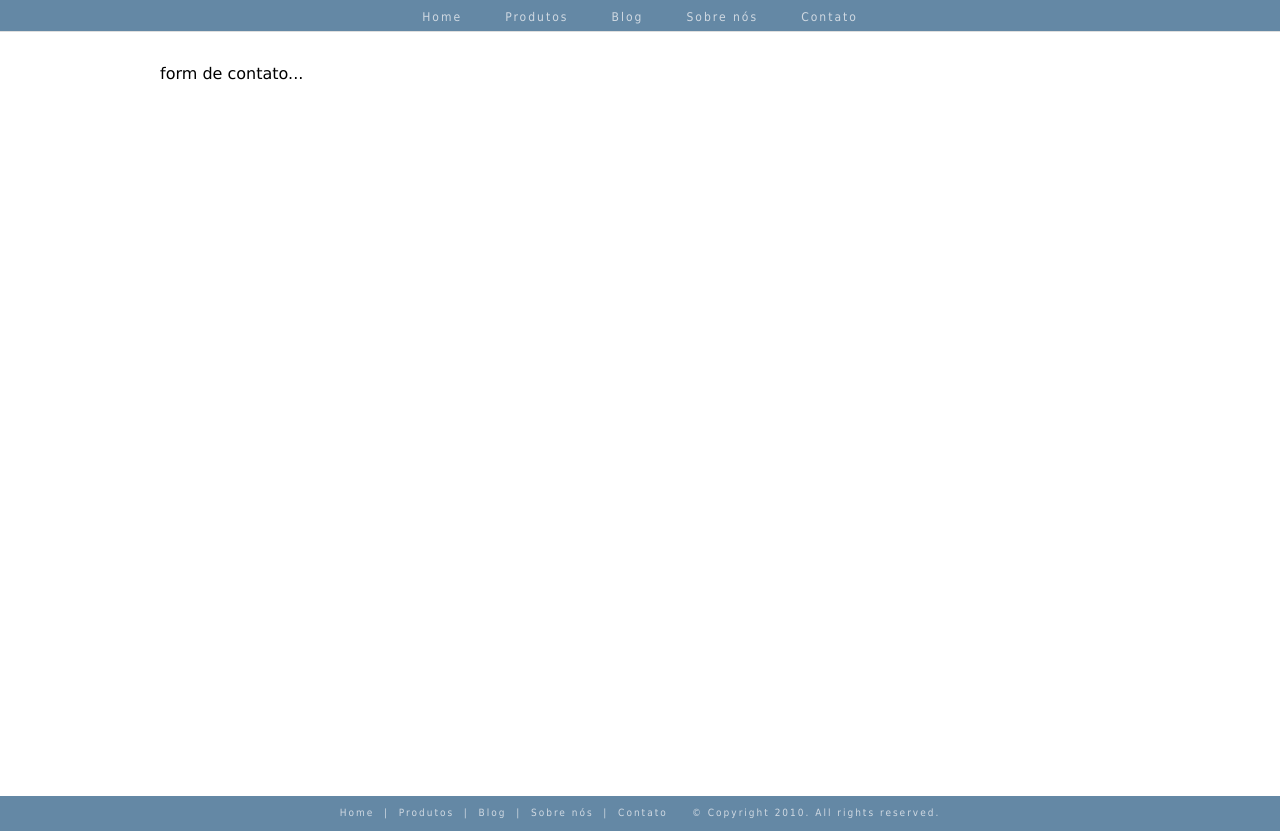
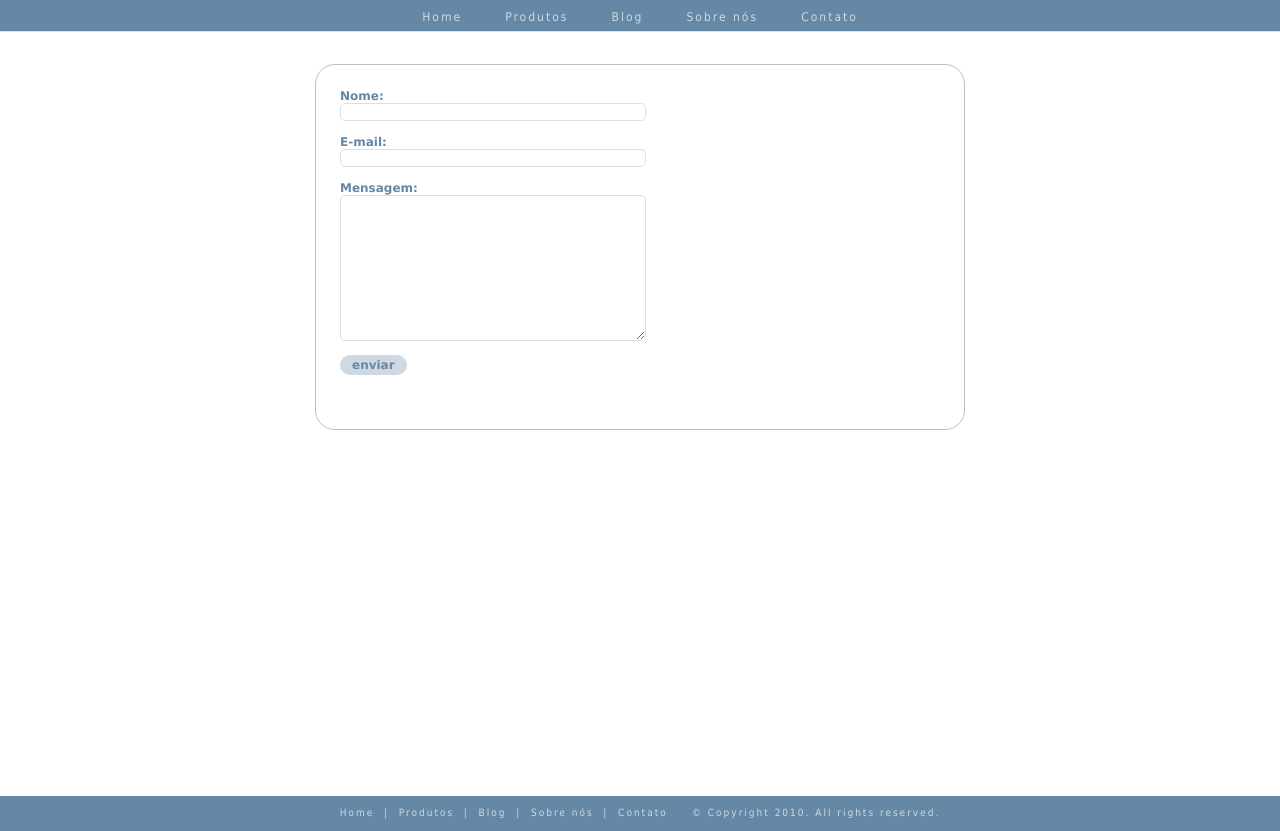
Before and after one commit to agassner/organizadores, a Django app: page /contato in a window 1280 px wide. Shown: the part 90-921 px from the top of the page. Run offline with Django 3.2, Linux system fonts and the light colour scheme; data comes from the database, SQL or seed files in the repository.

Commit message:
Added the contact page.

```diff
--- a/organizadores/media/css/style.css
+++ b/organizadores/media/css/style.css
@@ -5,7 +5,7 @@ html {
     margin: 0 0 0 0;
 }
 body {
-    font-family: "Lucida Grande", Verdana, Arial, "Bitstream Vera Sans", sans-serif;
+    font-family: "Lucida Grande","Verdana","Arial","Bitstream Vera Sans","sans-serif";
     margin: 0 0 0 0;
 }
 
@@ -63,7 +63,7 @@ a img {
 /* content styles */
 
 #content {
-    font-family: "Lucida Grande",Verdana,Arial,"Bitstream Vera Sans",sans-serif;
+    font-family: "Lucida Grande","Verdana","Arial","Bitstream Vera Sans","sans-serif";
     margin: 0 auto 0 auto;
     padding: 1em 2em;
     width: 960px;
@@ -176,6 +176,41 @@ a img {
     font-size: 12px;
 }
 
+#contact {
+    width: 648px;
+    height: 364px;
+    margin: auto;
+    background: white;
+}
+
+#contact #form {
+    font-family: "Lucida Grande","Verdana","Arial","Bitstream Vera Sans","sans-serif";
+    font-size: 12px;
+    color: #6488A5;
+    font-weight: bold;
+    margin: 2em;
+}
+
+#contact #form .label-form, #contact #form .item-form {
+    margin: 0px 5px 0px 0px;
+}
+
+#contact #form .item-form input, #contact #form .item-form textarea {
+    width: 300px;
+    border: 1px solid #dfdfdf;
+    font-size: 12px;
+    -moz-border-radius: 5px;
+    -webkit-border-radius: 5px;
+    -khtml-border-radius: 5px;
+    border-radius: 5px;
+}
+
+#contact #form .btn-send {
+    background: #D0D9E2;
+    padding: 3px 12px;
+    text-align: center;
+}
+
 /* footer styles */
 
 .footer {
--- /dev/null
+++ b/organizadores/media/js/contact.js
@@ -0,0 +1,38 @@
+/**
+ * Send the contact message
+ */
+function sendContact() {
+    $("#btn-contact-send").click(function() {
+        // validate
+
+        // send
+        var url = "/contato/enviar";
+        $.ajax({
+            type: 'POST',
+            url: url,
+            data: $("#form-contact").serialize(),
+            success: function(data) {
+                if (data.result == 'success') {
+                    console.debug("success - " + data.message);
+                } else if (data.result == 'fail') {
+                    console.debug("fail - " + data.message);
+                } else {
+                    console.debug("fail");
+                }
+            },
+            error: function(XMLHttpRequest, textStatus, errorThrown) {
+                console.debug(XMLHttpRequest);
+                console.debug(textStatus);
+                console.debug(errorThrown);
+            },
+            dataType: 'json'
+        });
+    });
+}
+
+/**
+ * On load.
+ */
+$(document).ready(function() {
+    sendContact();
+});
--- a/organizadores/media/js/script.js
+++ b/organizadores/media/js/script.js
@@ -61,22 +61,22 @@ function startStopSlider() {
 	var totalMoverwidth = numPanels * panelWidth;
 	$("#mover").css("width", totalMoverwidth);
 
-	$("#highlight-slide").append('<a href="javascript:void(0);" id="slider-stopper" class="rounded-corners-button">Stop</a>');
+	$("#highlight-slide").append('<a href="javascript:void(0);" id="slider-stopper" class="rounded-corners-button">Parar</a>');
 
 	sliderIntervalID = setInterval(function(){
 		doMove(panelWidth, tooFar);
 	}, delayLength);
 
 	$("#slider-stopper").click(function(){
-		if ($(this).text() == "Stop") {
+		if ($(this).text() == "Parar") {
 			clearInterval(sliderIntervalID);
-		 	$(this).text("Start");
+		 	$(this).text("Iniciar");
 		}
 		else {
 			sliderIntervalID = setInterval(function(){
 				doMove(panelWidth, tooFar);
 			}, delayLength);
-		 	$(this).text("Stop");
+		 	$(this).text("Parar");
 		}
 
 	});
@@ -97,7 +97,7 @@ function loadSlideProduct() {
 }
 
 /**
- * Executes a manual slider.
+ * Execute the product slider.
  */
 function slideProduct(direction) {
     var $productsMover = $("#products-mover");
@@ -124,8 +124,11 @@ function slideProduct(direction) {
     }
 }
 
+/**
+ * Load the data/content on the box highlight.
+ */
 function loadHighlightsBoxContent() {
-    var url = "http://localhost/products/highlights/box";
+    var url = "/products/highlights/box";
 
     $.get(url, function(data) {
         $.each(data, function(i, item) {
@@ -139,6 +142,9 @@ function loadHighlightsBoxContent() {
     });
 }
 
+/**
+ * On load.
+ */
 $(document).ready(function() {
 	startStopSlider();
     loadSlideProduct();
--- a/organizadores/templates/base.html
+++ b/organizadores/templates/base.html
@@ -7,7 +7,9 @@
 	<link rel="stylesheet" href="media/css/style.css" type="text/css" />
 
 	<script type="text/javascript" src="media/js/jquery-1.4.1.min.js"></script>
+    {% block script %}
 	<script type="text/javascript" src="media/js/script.js"></script>
+    {% endblock %}
 </head>
 
 <body>
@@ -18,11 +20,11 @@
 
 <div id="menu">
   <div id="items">
-      <div id="item"><a href="index.html">Home</a></div>
-      <div id="item"><a href="produtos.html">Produtos</a></div>
+      <div id="item"><a href="/">Home</a></div>
+      <div id="item"><a href="/produtos">Produtos</a></div>
       <div id="item"><a href="/blog">Blog</a></div>
       <div id="item"><a href="/blog/sobre">Sobre nós</a></div>
-      <div id="item"><a href="contato.html">Contato</a></div>
+      <div id="item"><a href="/contato">Contato</a></div>
   </div>
 </div>
 
@@ -137,7 +139,7 @@
 
 <div class="footer">
     <div>
-        <a href="index.html">Home</a> &nbsp;|&nbsp; <a href="produtos.html">Produtos</a> &nbsp;|&nbsp; <a href="/blog">Blog</a> &nbsp;|&nbsp; <a href="/blog/sobre">Sobre nós &nbsp;|&nbsp; <a href="contato.html">Contato<a/>
+        <a href="/">Home</a> &nbsp;|&nbsp; <a href="/produtos">Produtos</a> &nbsp;|&nbsp; <a href="/blog">Blog</a> &nbsp;|&nbsp; <a href="/blog/sobre">Sobre nós &nbsp;|&nbsp; <a href="/contato">Contato<a/>
         &nbsp;&nbsp;&nbsp; &copy; Copyright 2010. All rights reserved.
     </div>
 </div>
--- a/organizadores/templates/contato.html
+++ b/organizadores/templates/contato.html
@@ -2,8 +2,29 @@
 
 {% block title %}Organizadores plásticos para o lar - Contato{% endblock %}
 
+{% block script %}
+	<script type="text/javascript" src="media/js/contact.js"></script>
+{% endblock %}
+
 {% block content %}
 
-form de contato...
+<div id="contact" class="rounded-corners highlight-border">
+    <div id="form">
+        <form id="form-contact">
+        <div class="label-form">Nome:</div>
+        <div class="item-form"><input type="text" name="name" id="name" size="30"></div>
+        <br/>
+
+        <div class="label-form">E-mail:</div>
+        <div class="item-form"><input type="text" name="email" id="email" size="30"></div>
+        <br/>
+
+        <div class="label-form">Mensagem:</div>
+        <div class="item-form"><textarea name="message" id="message" rows="10" cols="30"></textarea></div>
+        <br/>
+        <a href="javascript:void(0);" class="btn-send rounded-corners-button" id="btn-contact-send">enviar</a>
+        </form>
+    </div>
+</div>
 
 {% endblock %}
--- a/organizadores/urls.py
+++ b/organizadores/urls.py
@@ -17,6 +17,7 @@ urlpatterns = patterns('',
 
     # Front end urls
     (r'^contato/?$', 'organizadores.views.contact'),
+    (r'^contato/enviar?$', 'organizadores.views.contact_send'),
     (r'^produtos/?$', 'organizadores.views.products'),
     (r'^preview/?$', 'organizadores.views.preview'),
     (r'^$', 'organizadores.views.index'),
--- a/organizadores/views.py
+++ b/organizadores/views.py
@@ -1,5 +1,7 @@
 # -*- coding: utf-8 -*-
+from django.http import HttpResponse
 from django.shortcuts import render_to_response
+from django.core.mail import send_mail, BadHeaderError
 
 def index(request):
     return render_to_response('base.html')
@@ -7,6 +9,21 @@ def index(request):
 def contact(request):
     return render_to_response('contato.html')
 
+def contact_send(request):
+    name = request.POST.get('name', '')
+    email = request.POST.get('email', '')
+    message = request.POST.get('message', '')
+
+    if name and email and message:
+        #try:
+        #    send_mail("Organizadores.com.br - Contato", message, email, ['contato@organizadores.com.br'])
+        #except BadHeaderError:
+        #    return HttpResponse("{result: 'fail', message: 'Invalid header found.'}", mimetype="application/json")
+
+        return HttpResponse('[{"result": "success", "message": "Contato enviado com sucesso. Em breve retornaremos a sua mensagem."}]', mimetype="application/json")
+    else:
+        return HttpResponse('[{"result": "fail", "message": "Favor preencher todos os campos."}]', mimetype="application/json")
+
 def products(request):
     return render_to_response('produtos.html')
 
```
Also changed, not shown: organizadores/settings.py (+7 -1 lines), favicon.ico (added).
